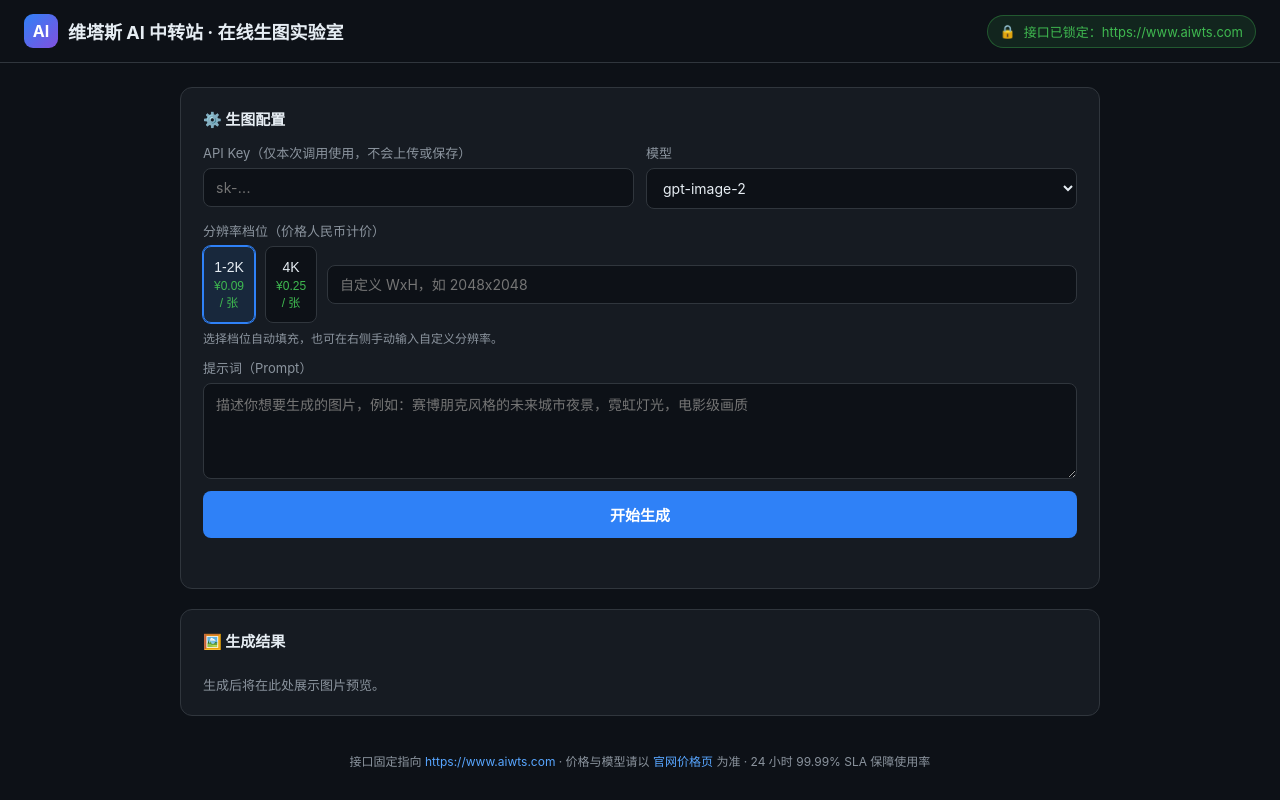
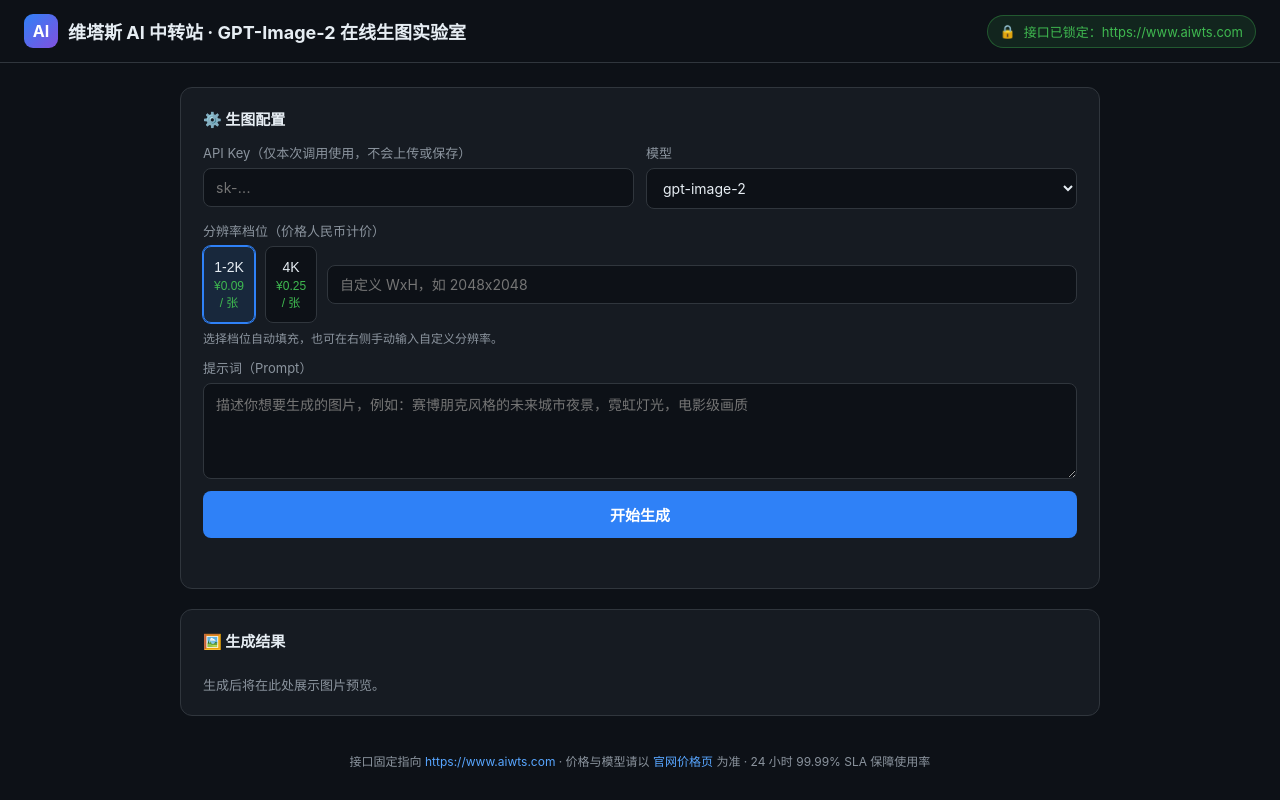
Before and after one commit to wolfgangnair88268/aiwts-image-support-faq, a plain HTML site: page index.html in a window 1280 px wide. Drawn offline with Linux system fonts and the light colour scheme.

Commit message:
Update demo page title with GPT-Image-2

```diff
--- a/index.html
+++ b/index.html
@@ -3,7 +3,7 @@
 <head>
 <meta charset="UTF-8">
 <meta name="viewport" content="width=device-width, initial-scale=1.0">
-<title>维塔斯 AI 中转站 · 在线生图实验室</title>
+<title>维塔斯 AI 中转站 · GPT-Image-2 在线生图实验室</title>
 <style>
   :root {
     --bg: #0d1117;
@@ -115,7 +115,7 @@
 </head>
 <body>
   <div class="topbar">
-    <div class="brand"><div class="brand-dot">AI</div>维塔斯 AI 中转站 · 在线生图实验室</div>
+    <div class="brand"><div class="brand-dot">AI</div>维塔斯 AI 中转站 · GPT-Image-2 在线生图实验室</div>
     <div class="endpoint-badge"><span class="lock">🔒</span>接口已锁定：https://www.aiwts.com</div>
   </div>
 
```
